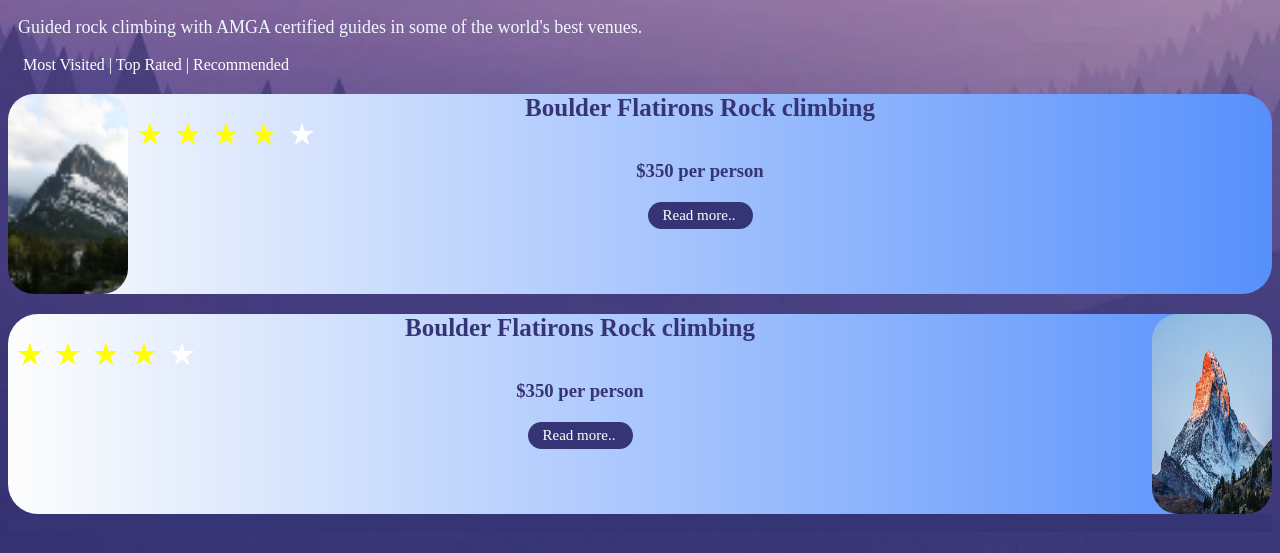
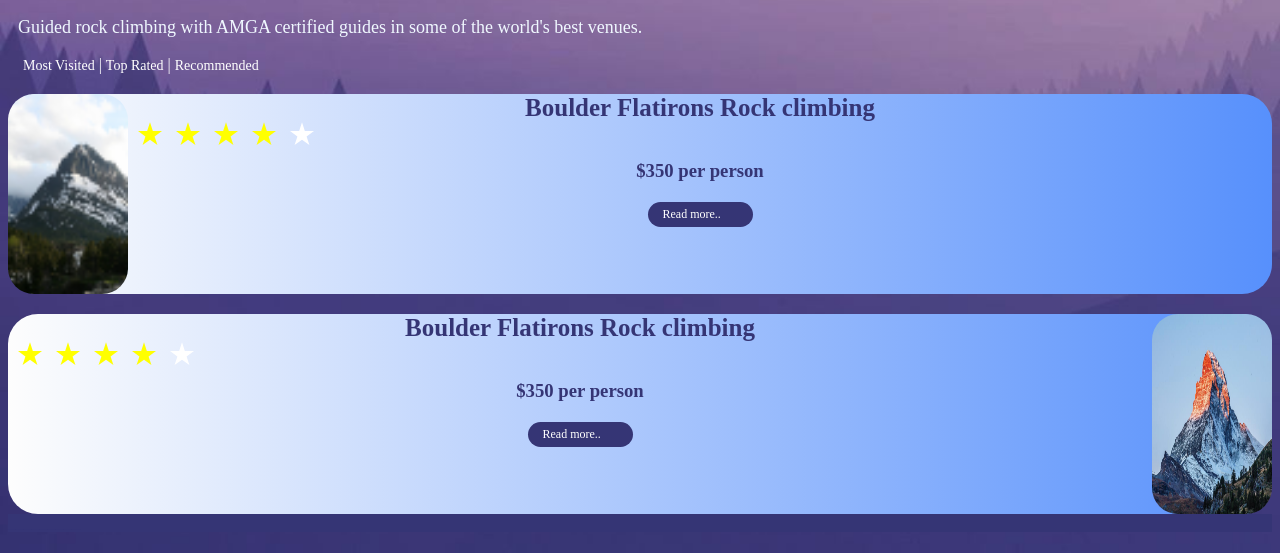
Before and after one commit to OrlandoOrtiz1079/Mountain-climbing, a plain HTML site: page index.html in a window 1280 px wide. Shown: the part 239-792 px from the top of the page. Drawn offline with Linux system fonts and the light colour scheme.

Commit message:
Add files via upload

```diff
--- a/stilos.css
+++ b/stilos.css
@@ -115,6 +115,7 @@ header {
 a {
     margin: 0px;
     color: white;
+    font-size: 14px;
 }
 
 .a1 {
@@ -206,7 +207,7 @@ h3 {
     width: 90px;
     border-radius: 30px;
     color: white;
-    font-size: 15px;
+    font-size: 12px;
     padding-left: 15px;
     padding-top: 5px;
     margin-right: 0x;
```
